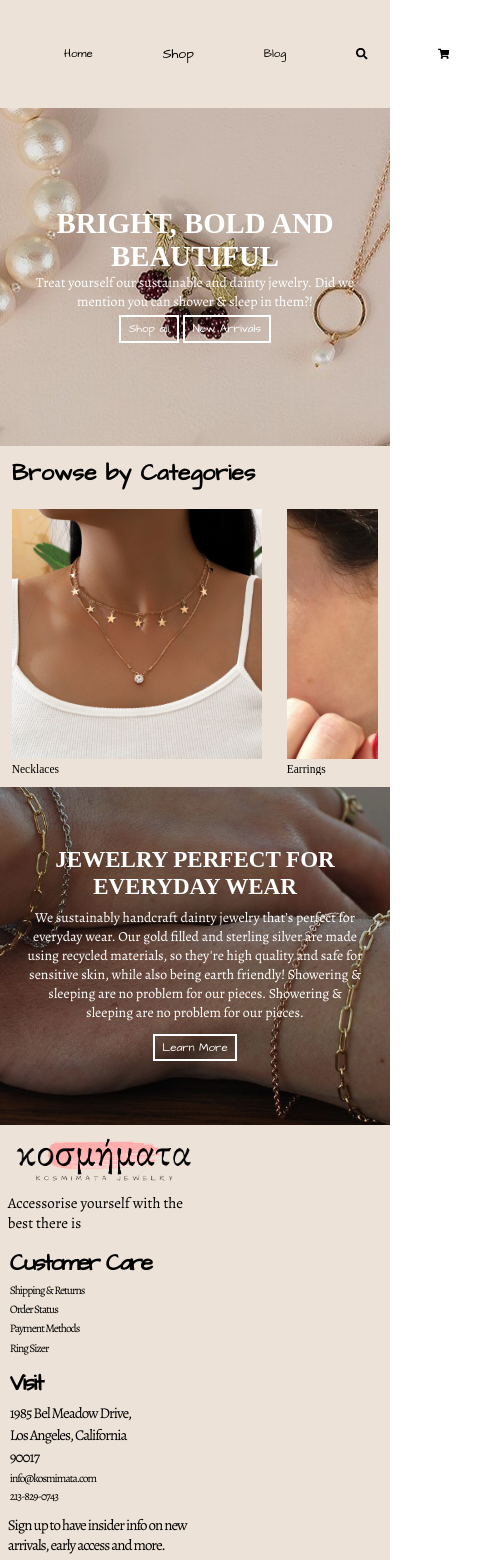
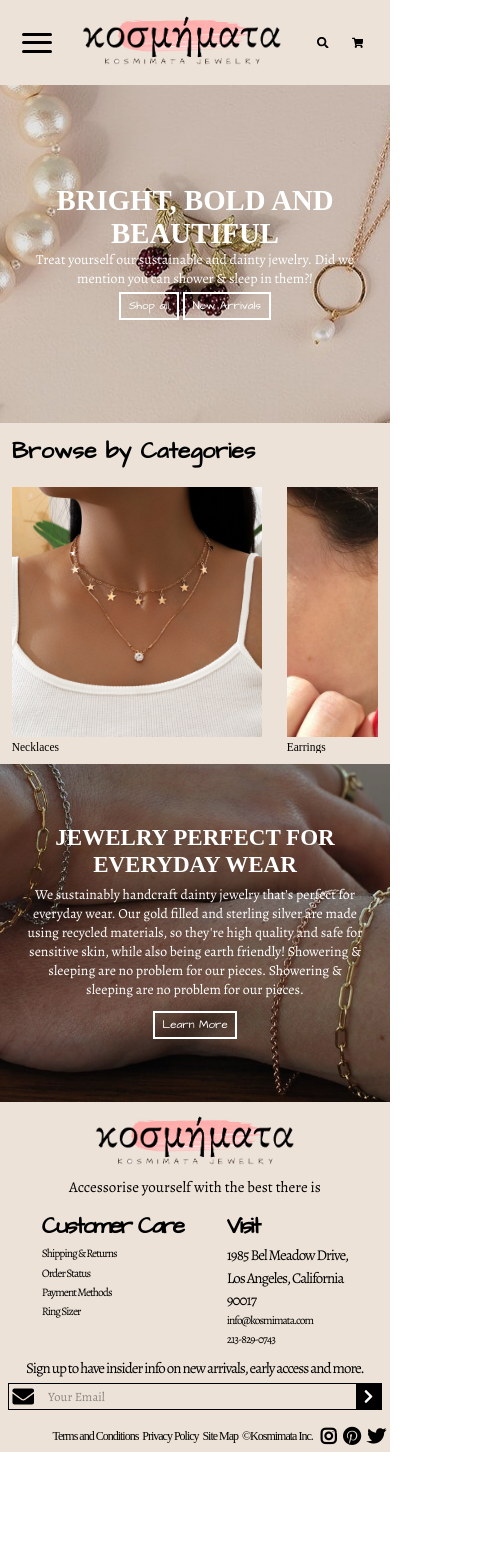
Before and after one commit to ronniiii-i/jewellry_store, a React (Create React App) app: page / in a window 390 px wide. Shown: the top 1560 px of the page, 499 px wide, since content can reach past the window. After the commit the page ends 1452 px from the top, so only its background shows below. Built offline with nearby package versions, Linux system fonts and the light colour scheme.

Commit message:
styling: responsive header and footer

```diff
--- a/src/assets/styles/footer.scss
+++ b/src/assets/styles/footer.scss
@@ -7,8 +7,8 @@ footer {
     // justify-content: space-between;
     align-items: flex-start;
     .column {
-      width: 25%;
-      min-width: 200px;
+      min-width: 30%;
+      max-width: 100%;
       flex-shrink: 0;
       padding: 1vw;
       font-family: $serif;
@@ -58,6 +58,7 @@ footer {
         display: flex;
         flex-wrap: nowrap;
         align-items: center;
+        justify-content: space-between;
         border: 1px solid black;
         margin: 1vw 0vw;
         flex-shrink: 0;
@@ -65,14 +66,15 @@ footer {
           &:first-child {
             color: black;
             padding-left: 0.3rem;
-            width: 30px;
+            width: 25px;
+            height: 25px;
           }
           &:last-child {
             background-color: black;
             color: white;
             height: inherit;
             padding: 5px;
-            width: 31px;
+            width: 25px;
             text-align: center;
             cursor: pointer;
             transition: all .3s;
@@ -130,15 +132,16 @@ footer {
     }
   }
 }
-// @media screen and (max-width: 860px) {
-//   footer .top {
-//     flex-direction: column;
-//   }
-//   footer .top .column {
-//     width: 100%;
-//     padding: 1vw;
-//   }
-//   footer .top .sign .input {
-//     width: 60%;
-//   }
-// }
+@media screen and (max-width: 680px) {
+  footer {
+    .top{
+      justify-content: space-evenly;
+      // gap: 10%;
+    }
+    .column:first-child,
+    .column:last-child{
+      width: 100%;
+      text-align: center;
+    }
+  }
+}
--- a/src/assets/styles/header.scss
+++ b/src/assets/styles/header.scss
@@ -9,9 +9,18 @@ header {
   z-index: 1;
   background-color: $main;
   .hamburger {
+    width: 30px;
+    height: 20px;
     display: none;
-    &.show {
-      display: flex;
+    flex-direction: column;
+    justify-content: space-between;
+    margin: 2vw;
+    cursor: pointer;
+    .line {
+      width: 100%;
+      height: 3px;
+      background-color: black;
+      border-radius: 2000px;
     }
   }
   img {
@@ -20,13 +29,23 @@ header {
     z-index: 12;
   }
   .menu {
-    padding: 15px;
+    padding: 1rem;
     font-family: $cursive;
-    ul li {
+    // max-width: 70%;
+    ul {
+      gap: 2rem;
+      nav {
+        gap: 2rem;
+        #leaveMenu {
+          display: none;
+        }
+      }
+      li {
         display: inline-flex;
-      padding: 15px;
-      margin: 0 20px;
+        padding: 1rem;
+        // margin: 0 20px;
         position: relative;
+        flex-shrink: 0;
         a {
           /* padding: 1vw; */
           text-underline-offset: 10px;
@@ -54,7 +73,6 @@ header {
           width: 100vw;
           top: 60px;
           left: 0;
-        // right: -23.8vw;
           background-color: $main;
           /* border-top: 1px solid #cfc6bc; */
           /* z-index: -12; */
@@ -63,11 +81,11 @@ header {
             width: 25%;
             text-align: right;
             padding: 1vw;
-          h3{
-            font-family: 'Architects Daughter', cursive;
+            h3 {
+              font-family: "Architects Daughter", cursive;
               letter-spacing: -1px;
             }
-          ul li a{
+            ul li a {
               font-size: 1rem;
               text-underline-offset: 3px;
               text-decoration-thickness: 1px;
@@ -83,3 +101,138 @@ header {
       }
     }
   }
+}
+@media screen and (max-width: 500px) {
+  header {
+    .hamburger {
+      display: flex;
+    }
+    .menu {
+      padding: 0.1rem;
+      ul {
+        gap: 0;
+        nav {
+          position: fixed;
+          top: 0;
+          left: -1000px;
+          bottom: 0;
+          width: 70%;
+          background-color: $main;
+          flex-direction: column;
+          padding: 2rem 1rem;
+          // transition: cubic-bezier(0.455, 0.03, 0.515, 0.955) .7s;
+          transition: linear 0.7s;
+          box-shadow: 5px 0px 10px -3px #daccbd;
+          align-content: center;
+          gap: 0;
+          overflow-y: auto;
+          &.show {
+            left: 0;
+          }
+          li {
+            display: block;
+            width: 100%;
+            text-align: center;
+            position: relative;
+            border-bottom: 1px solid #cfc6bc;
+            a{
+              font-size: 1.2rem;
+              text-decoration: none;
+            }
+            span:hover .hover {
+              content-visibility: hidden;
+              visibility: hidden;
+            }
+            span {
+              height: calc(17px + 1rem);
+              a{
+                font-size: 1.2rem;
+              }
+              .hover {
+                position: relative;
+                display: block;
+                opacity: 0;
+                top: -10px;
+                margin: 0 auto;
+                padding: 0;
+                width: 90%;
+                height: 0px;
+                transition: cubic-bezier(0.455, 0.03, 0.515, 0.955) 0.8s;
+                box-shadow: none;
+                *{
+                  position: relative;
+                  top: -10px;
+                }
+                &.show {
+                  visibility: visible;
+                  content-visibility: visible;
+                  height: fit-content;
+                  // padding-top: 1rem;
+                  top: 0;
+                  opacity: 1;
+                  *{
+                    top: 0;
+                  }
+                }
+                .section {
+                  width: 100%;
+                  text-align: left;
+                  &:first-child{
+                    border-bottom: 1px solid #cfc6bc;
+                  }
+                  h3 {
+                    // font-family: $sans;
+                    font-size: 1.2rem;
+                    text-align: center;
+                    font-weight: 400;
+                  }
+                  ul {
+                    visibility: hidden;
+                    content-visibility: hidden;
+                    position: relative;
+                    opacity: 0;
+                    top: -10px;
+                    height: 0;
+                    transition: linear 0.8s;
+                    &.show {
+                      visibility: visible;
+                      content-visibility: visible;
+                      top: 0;
+                      opacity: 1;
+                      height: fit-content;
+                    }
+                    li{
+                      border-bottom: none;
+                    }
+                  }
+                }
+              }
+            }
+          }
+          #leaveMenu {
+            display: block;
+            align-items: center;
+            width: 20px;
+            height: 20px;
+            margin: 2vw 1vw;
+            cursor: pointer;
+            align-self: flex-start;
+            .line {
+              width: 100%;
+              height: 3px;
+              background-color: black;
+            }
+            .line1 {
+              // transform: rotate(45deg) translateX(2.3px);
+              transform: rotate(405deg) translate(4px, 5px);
+            }
+            .line2 {
+              // transform: rotate(-45deg) translateX(2px);
+              transform: rotate(-408deg) translate(-3px, 1px);
+            }
+          }
+        }
+      }
+    }
+  }
+}
--- a/src/assets/styles/home.scss
+++ b/src/assets/styles/home.scss
@@ -2,7 +2,7 @@
 @import '../../components/Home/styles/categories';
 @import '../../components/Home/styles/more';
 
-@media screen and (min-height: 500px) {
+@media screen and (min-height: 500px) and (max-width: 500px){
     #hero,
     #more{
         min-height: 40vh;
--- a/src/components/Header.js
+++ b/src/components/Header.js
@@ -1,10 +1,29 @@
+import React, { useState } from "react";
 import logo from '../assets/img/logoclip.png'
 import { FaSearch, FaShoppingBasket, FaShoppingCart } from 'react-icons/fa';
 
 function Header() {
+    const [isActive, setActive] = useState(false);
+    const [isOpen, setOpen] = useState(false);
+    const [isExpanded, setExpanded] = useState(false);
+    const [isExpanded1, setExpanded1] = useState(false);
+
+    const handleToggle = () => {
+        setActive(!isActive);
+        setOpen(false)
+    };
+    const shopToggle = () => {
+        setOpen(!isOpen);
+    };
+    const optToggle = () => {
+        setExpanded(!isExpanded);
+    };
+    const optToggle1 = () => {
+        setExpanded1(!isExpanded1);
+    };
     return (
         <header>
-            <div class="hamburger">
+            <div class="hamburger" onClick={handleToggle}>
                 <div class="line line1"></div>
                 <div class="line line2"></div>
                 <div class="line line3"></div>
@@ -14,16 +33,21 @@ function Header() {
             </a>
             <div class="menu">
                 <ul className="flex align-center">
+                    <nav className={isActive ? "show flex align-center" : 'flex align-center'}>
+                        <div id="leaveMenu" onClick={handleToggle}>
+                            <div class="line line1"></div>
+                            <div class="line line2"></div>
+                        </div>
                         <li>
                             <a href="/">Home</a>
                         </li>
                         <li>
                             <span>
-                            <a>Shop</a>
-                            <div className="hover">
+                                <a onClick={shopToggle}>Shop</a>
+                                <div className={isOpen ? "hover show" : 'hover'}>
                                     <div class="categories section">
-                                    <h3>Categories</h3>
-                                    <ul>
+                                        <h3 onClick={optToggle}>Categories</h3>
+                                        <ul className={isExpanded ? "show" : null}>
                                             <li><a href="/rings">Rings</a></li>
                                             <li><a href="/necklaces">Necklaces + Pendants</a></li>
                                             <li><a href="/earrings">Earrings</a></li>
@@ -33,8 +57,8 @@ function Header() {
                                         </ul>
                                     </div>
                                     <div class="holiday section">
-                                    <h3>Holiday</h3>
-                                    <ul>
+                                        <h3 onClick={optToggle1}>Holiday</h3>
+                                        <ul className={isExpanded1 ? "show" : null}>
                                             <li><a>Gifts under $150</a></li>
                                             <li><a>Gifts Under $250</a></li>
                                             <li><a>Gifts Under $500</a></li>
@@ -48,6 +72,7 @@ function Header() {
                         <li>
                             <a href="/blog">Blog</a>
                         </li>
+                    </nav>
                     <li>
                         <FaSearch />
                     </li>
```
Lines whose indentation alone changed are shown as unchanged.
